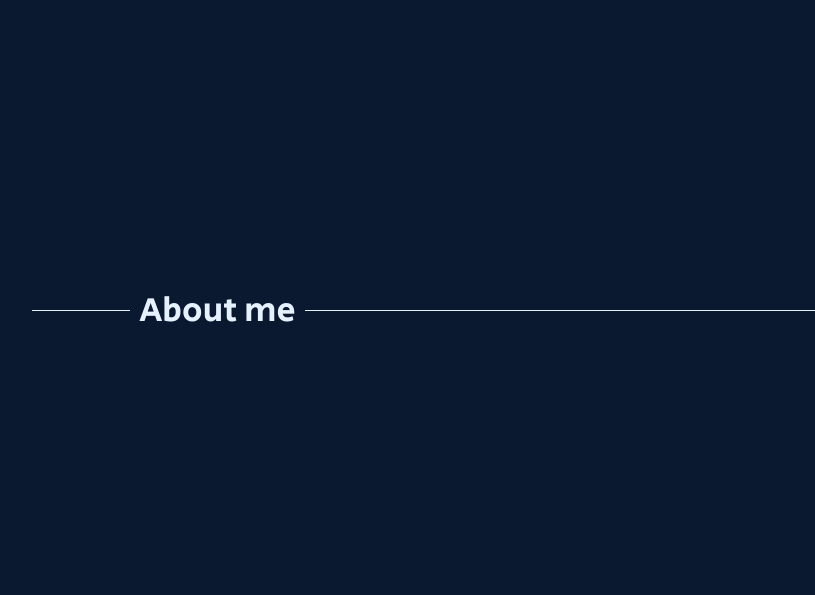
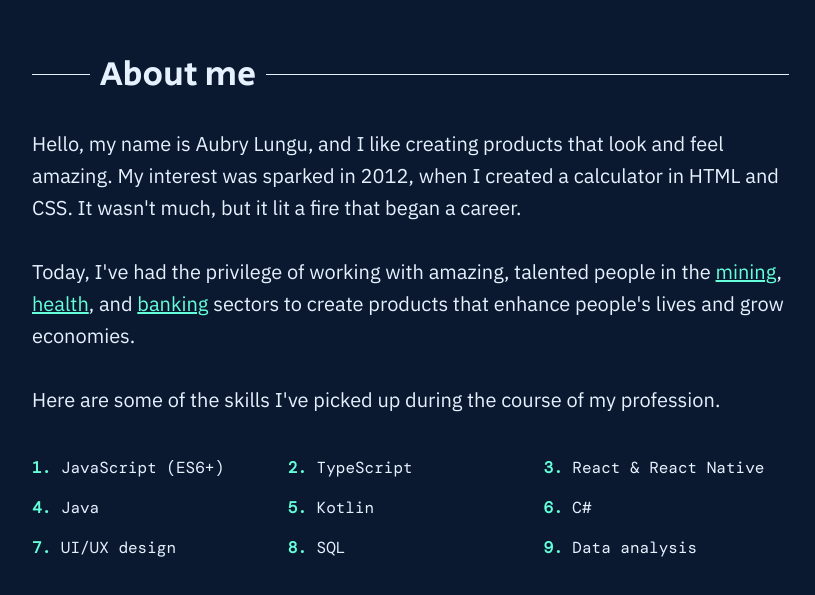
Before and after one commit to aubryll/Resume-site-aubry-lungu, a Next.js app: page / in a window 1280 px wide. Shown: the part 937-1532 px from the top of the page, without its empty margins (32-847 px from the left). Built offline with nearby package versions, Linux system fonts and the light colour scheme.

Commit message:
Added about section

```diff
--- a/components/sections/about/index.tsx
+++ b/components/sections/about/index.tsx
@@ -1,13 +1,49 @@
-import { Divider, Typography } from "@mui/material";
+import { CustomLink } from "@components/CustomLink";
+import {
+  Divider,
+  styled,
+  Typography,
+  Grid,
+  List,
+  ListItem,
+  useTheme,
+  ListItemText,
+  Box,
+} from "@mui/material";
 import { SectionItem } from "../SectionItem";
 import type { BaseSectionProps } from "../type/BaseProps";
 
+type AboutProps = BaseSectionProps;
 
-type AboutProps = & BaseSectionProps;
+const SkillList = styled(List)(({ theme }) => ({
+  [theme.breakpoints.up("md")]: {
+    gridTemplateColumns: "repeat(3, minmax(200px, 250px))",
+    display: "grid",
+    gridGap: "0 10px",
+    padding: 0,
+    margin: "20px 0 0 0",
+    overflow: "hidden",
+    listStyle: "none",
+  },
+}));
+
+const skills = [
+  "JavaScript (ES6+)",
+  "TypeScript",
+  "React & React Native",
+  "Java",
+  "Kotlin",
+  "C#",
+  "UI/UX design",
+  "SQL",
+  "Data analysis",
+];
+
 export const About = (props: AboutProps) => {
+  const theme = useTheme();
   return (
     <>
-      <SectionItem item xs={12} {...props}>
+      <SectionItem item md={8} xs={12} {...props}>
         <Divider
           component="div"
           textAlign="left"
@@ -16,6 +52,41 @@ export const About = (props: AboutProps) => {
         >
           <Typography variant="h4">About me</Typography>
         </Divider>
+        <Typography variant="h6">
+          Hello, my name is Aubry Lungu, and I like creating products that look
+          and feel amazing. My interest was sparked in 2012, when I created a
+          calculator in HTML and CSS. It wasn't much, but it lit a fire that
+          began a career.
+        </Typography>
+        <Typography variant="h6" component="div">
+          Today, I've had the privilege of working with amazing, talented people
+          in the{" "}
+          <CustomLink href="https://first-quantum.com/">mining</CustomLink>,{" "}
+          <CustomLink href="https://www.orbis.org/">health</CustomLink>, and{" "}
+          <CustomLink href="https://www.abbank.co.zm/">banking</CustomLink>{" "}
+          sectors to create products that enhance people's lives and grow
+          economies.
+        </Typography>
+        <Typography variant="h6">
+          Here are some of the skills I've picked up during the course of my
+          profession.
+        </Typography>
+        <SkillList>
+          {skills.map((skill, idx) => (
+            <ListItem disableGutters key={idx}>
+              <Typography component="div" fontFamily={`"DM Mono", monospace`}>
+                <Box
+                  fontWeight="bold"
+                  display="inline"
+                  color={theme.palette.secondary.main}
+                >
+                  {`${++idx}. `}
+                </Box>
+                {skill}
+              </Typography>
+            </ListItem>
+          ))}
+        </SkillList>
       </SectionItem>
     </>
   );
--- a/components/sections/hero/index.tsx
+++ b/components/sections/hero/index.tsx
@@ -51,10 +51,14 @@ export const Hero = (props: HeroProps) => {
         </Typography>
         <Typography variant="h6" component="div">
           <Box fontWeight="bold" display="inline">
-            UX/UI Engineer, Software Engineer, and Product Engineer Here!{" "}
+            UX/UI Engineer, Software Engineer, Data Scientist, and Product
+            Engineer Here!{" "}
           </Box>
           Making fantastic digital products that help people is a passion of
-          mine. Currently, I'm a UX/UI engineer at{" "}
+          mine.
+        </Typography>
+        <Typography variant="h6" component="div">
+          Currently, I'm a UX/UI engineer at{" "}
           <CustomLink href="https://www.orbis.org/">
             Orbis International
           </CustomLink>
```
